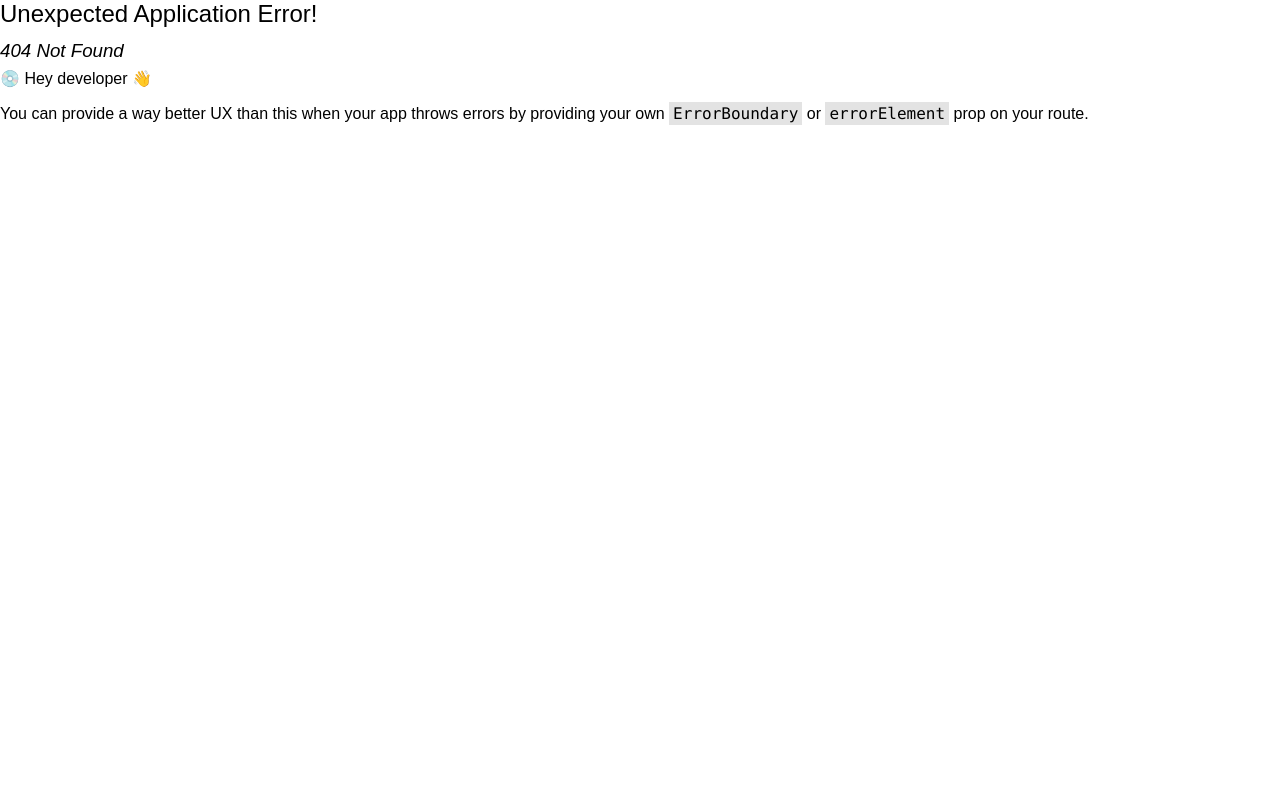
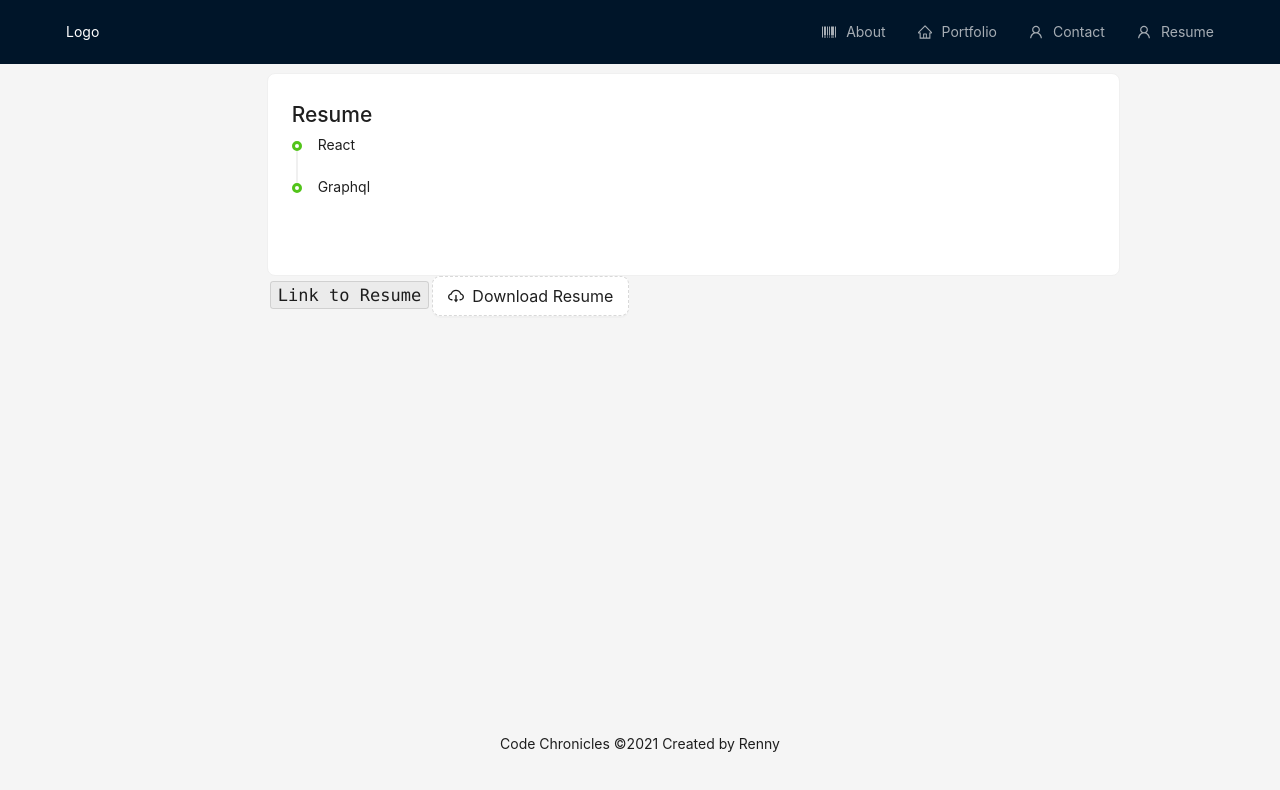
Before and after one commit to MwangiR/Code_Chronicles, a React (Vite) app: page /Resume in a window 1280 px wide. Before the commit this address had no page. Shown: the top 790 px of the page. Built offline with nearby package versions, Linux system fonts and the light colour scheme.

Commit message:
Test portfolio layout design

```diff
--- a/src/components/navbar.jsx
+++ b/src/components/navbar.jsx
@@ -25,16 +25,16 @@ const Navbar = () => {
         <Link to='/'>About</Link>
       </Menu.Item>
 
-      <Menu.Item key='home' icon={<HomeOutlined />}>
-        <Link to='/Home'>Home</Link>
+      <Menu.Item key='portfolio' icon={<HomeOutlined />}>
+        <Link to='/Portfolio'>Portfolio</Link>
       </Menu.Item>
 
       <Menu.Item key='Contact' icon={<UserOutlined />} style={{ float: 'right' }}>
         <Link to='/Contact'>Contact</Link>
       </Menu.Item>
 
-      <Menu.Item key='profile' icon={<UserOutlined />} style={{ float: 'right' }}>
-        <Link to='/Profile'>Profile</Link>
+      <Menu.Item key='resume' icon={<UserOutlined />} style={{ float: 'right' }}>
+        <Link to='/Resume'>Resume</Link>
       </Menu.Item>
     </Menu>
   );
--- a/src/pages/Contact.jsx
+++ b/src/pages/Contact.jsx
@@ -1,4 +1,4 @@
-import { Row, Col } from 'antd';
+import { Row, Col, Divider } from 'antd';
 import { Button, Form, Input } from 'antd';
 
 export default function About() {
@@ -16,8 +16,9 @@ export default function About() {
             <Form.Item label='Introduction'>
               <Input.TextArea style={{ height: '200px' }} />
             </Form.Item>
+            <Divider />
             <Form.Item>
-              <Button type='primary' size='large'>
+              <Button type='primary' size='large' shape='round'>
                 Submit
               </Button>
             </Form.Item>
--- a/src/pages/Home.jsx
+++ /dev/null
@@ -1,7 +0,0 @@
-export default function Home() {
-  return (
-    <div id='content'>
-      <h1 style={{ fontFamily: 'DM Mono, monospace' }}>Home</h1>
-    </div>
-  );
-}
--- /dev/null
+++ b/src/pages/Portfolio.jsx
@@ -0,0 +1,20 @@
+import { Card, Col, Row } from 'antd';
+
+export default function Home() {
+  return (
+    <Row>
+      <Col span={20} offset={2} style={{ marginTop: '1%' }}>
+        <Card>
+          hello
+          <Row>
+            <Col offset={3} style={{ position: 'absolute', zIndex: 1, width: '600px' }}>
+              <Card>
+                <h1>Portfolio</h1>
+              </Card>
+            </Col>
+          </Row>
+        </Card>
+      </Col>
+    </Row>
+  );
+}
--- a/src/pages/Profile.jsx
+++ /dev/null
@@ -1,3 +0,0 @@
-export default function Profile() {
-  return <h1>Profile</h1>;
-}
--- /dev/null
+++ b/src/pages/Resume.jsx
@@ -0,0 +1,38 @@
+import { Card, Col, Row, Timeline, Button, Space, Typography } from 'antd';
+import { CloudDownloadOutlined } from '@ant-design/icons';
+
+const { Text } = Typography;
+
+export default function Resume() {
+  return (
+    <Row>
+      <Col span={16} offset={5}>
+        <Card style={{ marginTop: '1%' }}>
+          <h1>Resume</h1>
+          <Timeline
+            items={[
+              {
+                color: 'green',
+                children: 'React',
+              },
+              {
+                color: 'green',
+                children: 'Graphql',
+              },
+            ]}
+          ></Timeline>
+        </Card>
+      </Col>
+      <Col span={16} offset={5}>
+        <Space direction='vertical'>
+          <Text code style={{ fontSize: '20px' }}>
+            Link to Resume
+          </Text>
+        </Space>
+        <Button type='dashed' icon={<CloudDownloadOutlined />} size='large'>
+          Download Resume
+        </Button>
+      </Col>
+    </Row>
+  );
+}
```
Also changed, not shown: src/main.jsx (+6 -6 lines), src/components/PortfolioList.jsx (added).
